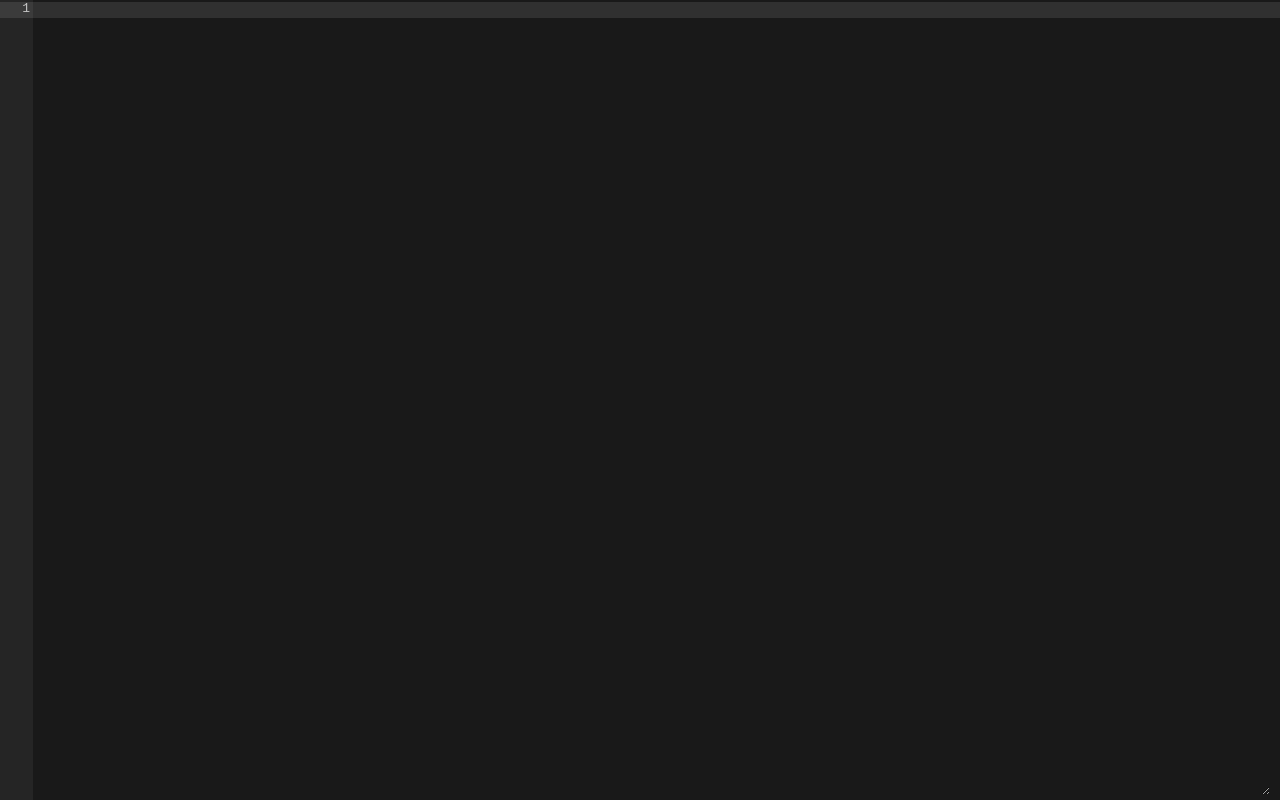
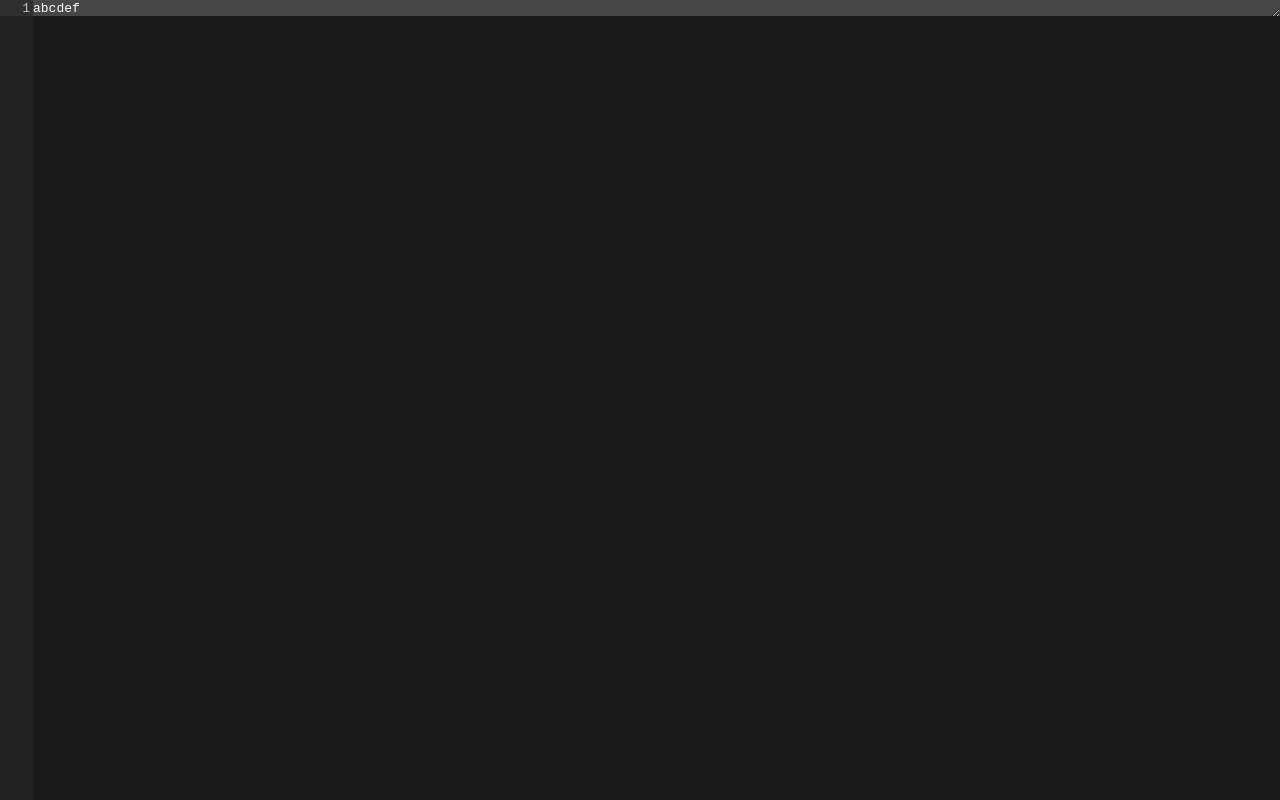
Before and after one commit to BrychanOdlum/UKCSimpleText, a plain HTML site: page index.html in a window 1280 px wide. Drawn offline with nearby package versions, Linux system fonts and the light colour scheme.

Commit message:
No scoll hackin'

```diff
--- a/assets/css/core.css
+++ b/assets/css/core.css
@@ -15,24 +15,37 @@ body {
 #lh {
 	position:absolute;
 	z-index:2;
-	background:rgba(255,255,255,0.1);
+	background:rgba(255,255,255,0.2);
 	height:16px;
 	top:513px;
 	left:0px;
 	right:0px;
 }
 
+#container {
+	position:absolute;
+	z-index:5;
+	top:0px;
+	bottom:0px;
+	left:0px;
+	right:0px;
+	tab-size: 4;
+	overflow:scroll;
+	display:table;
+	width:100%;
+	min-height:100%;
+}
+
 #ln {
-	position:absolute;
-	z-index:1;
-	background:#252525;
+	display:table-cell;
+	vertical-align:top;
+	background:rgba(37,37,37,0.7);
 	top:0px;
 	bottom:0px;
 	left:0px;
 	width:30px;
 	z-index:1;
 	font-family: "Courier New", Courier, monospace;
-	overflow:hidden;
 	text-align:right;
 	font-size:13px;
 	line-height:17px;
@@ -41,20 +54,9 @@ body {
 }
 
 #ta-wrapper {
-	position:absolute;
-	z-index:5;
-	top:0px;
-	bottom:5px;
-	left:35px;
-	right:10px;
-	tab-size: 4;
-
-}
-
-#ta-wrapper textarea {
+	display:table-cell;
+	vertical-align:top;
 	margin:0px;
-	width:100%;
-	height:100%;
 	background:none;
 	border:none;
 	outline:none;
@@ -63,3 +65,32 @@ body {
 	line-height:17px;
 	color:#fff;
 }
+#ta {
+	vertical-align:top;
+	margin:0px;
+	height:100%;
+	width:100%;
+	background:none;
+	border:none;
+	outline:none;
+	overflow:hidden;
+	font-family: "Courier New", Courier, monospace;
+	font-size:13px;
+	line-height:17px;
+	color:rgba(255,255,255,0);
+}
+
+#ta-p {
+	font-family: "Courier New", Courier, monospace;
+	font-size:13px;
+	line-height:17px;
+	margin:0px;
+	padding:0px;
+	outline:none;
+	border:none;
+	position:absolute;
+	top:0px;
+	left:33px;
+	right:0px;
+	color:#fff;
+}
--- a/assets/js/core.js
+++ b/assets/js/core.js
@@ -5,10 +5,13 @@ window.onload = function(){
 	taElem.addEventListener('click', keyPressed);
 	taElem.addEventListener('keydown', keyPressed);
 	taElem.addEventListener('keyup', keyPressed);
+	window.onresize = resize;
 	document.onkeydown = dKeyPressed;
 
 	drawLineHighlight()
 	generateLineNumbers()
+
+	setInterval(keyPressed, 20);
 }
 
 function scrolling(event) {
@@ -18,14 +21,14 @@ function scrolling(event) {
 
 function keyPressed(event) {
 	drawLineHighlight()
+	setTASize()
 	generateLineNumbers()
 }
 
-
 function dKeyPressed(event) {
 	var taElem = document.getElementById('ta');
-	if(event.keyCode == 9) {
-		if (document.activeElement === taElem) {
+	if (document.activeElement === taElem) {
+		if(event.keyCode == 9) {
 			var start = taElem.selectionStart
 			var val = taElem.value
 			taElem.value = val.substring(0, start) + "	" + val.substring(taElem.selectionEnd)
@@ -33,7 +36,19 @@ function dKeyPressed(event) {
 			taElem.focus()
 			return false;
 		}
+		if(event.keyCode == 13) {
+			console.log("added")
+			var tapElem = document.getElementById('ta-p');
+			tapElem.innerHTML += "<br>"
+			drawLineHighlight()
+			setTASize()
+			generateLineNumbers()
+		}
 	}
+}
+
+function resize() {
+	setTASize()
 }
 
 
@@ -53,7 +68,7 @@ function drawLineHighlight() {
 	lineHeight = parseInt(lineHeight.replace('px', ''));
 	var scrollTop = taElem.scrollTop
 
-	document.getElementById('lh').style.top = ((line*lineHeight) + (2 - scrollTop)) + 'px';
+	document.getElementById('lh').style.top = ((line*lineHeight) + (scrollTop)) + 'px';
 
 }
 
@@ -63,22 +78,37 @@ function getCurrentLine() {
 }
 
 function getHeightBeforeLine(line) {
+	var taElem = document.getElementById('ta');
+	var tapElem = document.getElementById('ta-p');
 
+	tapElem.innerHTML = taElem.value
+	tapElem.innerHTML = tapElem.innerHTML.replace(/</g, '&lt;');
+	tapElem.innerHTML = tapElem.innerHTML.replace(/>/g, '&gt;');
+	tapElem.innerHTML = tapElem.innerHTML.replace(/\n/g, '<br>');
+	tapElem.innerHTML = tapElem.innerHTML.replace(/ /g, '&nbsp;');
+	tapElem.innerHTML = tapElem.innerHTML.replace(/\t/g, '&#09;');
+	tapElem.innerHTML += "<br>"
+}
+
+
+function setTASize() {
+	var taElem = document.getElementById('ta');
+	var tapElem = document.getElementById('ta-p');
+
+	taElem.style.height = tapElem.offsetHeight + 'px'
 }
 
 function generateLineNumbers() {
 	var lnElem = document.getElementById('ln');
 	var taElem = document.getElementById('ta');
 	var lines = taElem.value.split("\n").length
-	var scrollTop = taElem.scrollTop
 
 	var linesText = ""
 	for (var i = 1; i <= lines; i++) {
 		linesText += i + "<br>"
 	}
 
+	getHeightBeforeLine(lines)
+
 	lnElem.innerHTML = linesText;
-
-	console.log(scrollTop)
-	lnElem.scrollTop = scrollTop
 }
--- a/index.html
+++ b/index.html
@@ -6,15 +6,19 @@
 		<meta name="viewport" content="width=device-width, initial-scale=1.0, user-scalable=no" />
 		<link href='https://fonts.googleapis.com/css?family=Roboto:400,300,100,500,700' rel='stylesheet' type='text/css'>
 		<link href='https://fonts.googleapis.com/css?family=Open+Sans:400,300,600,700' rel='stylesheet' type='text/css'>
-		<link rel="stylesheet" rel="text/css" href="/assets/css/core.css">
+		<link rel="stylesheet" rel="text/css" href="assets/css/core.css">
 	</head>
 	<body>
 		<div id="lh"></div>
-		<div id="ln"></div>
-		<div id="ta-wrapper">
-			<textarea id="ta"></textarea>
+		<div id="container">
+			<div id="ln"></div>
+			<div id="ta-wrapper">
+				<textarea id="ta">abcdef</textarea>
+			</div>
 		</div>
 
-		<script src="/assets/js/core.js"></script>
+		<div id="ta-p"></div>
+
+		<script src="assets/js/core.js"></script>
 	</body>
 </html>
```
